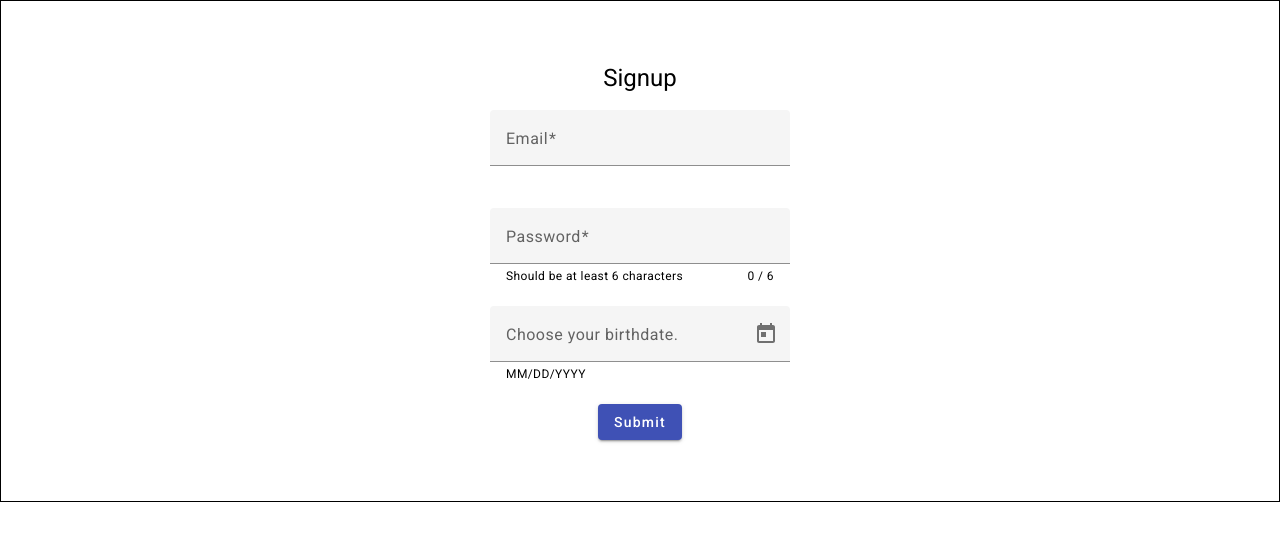
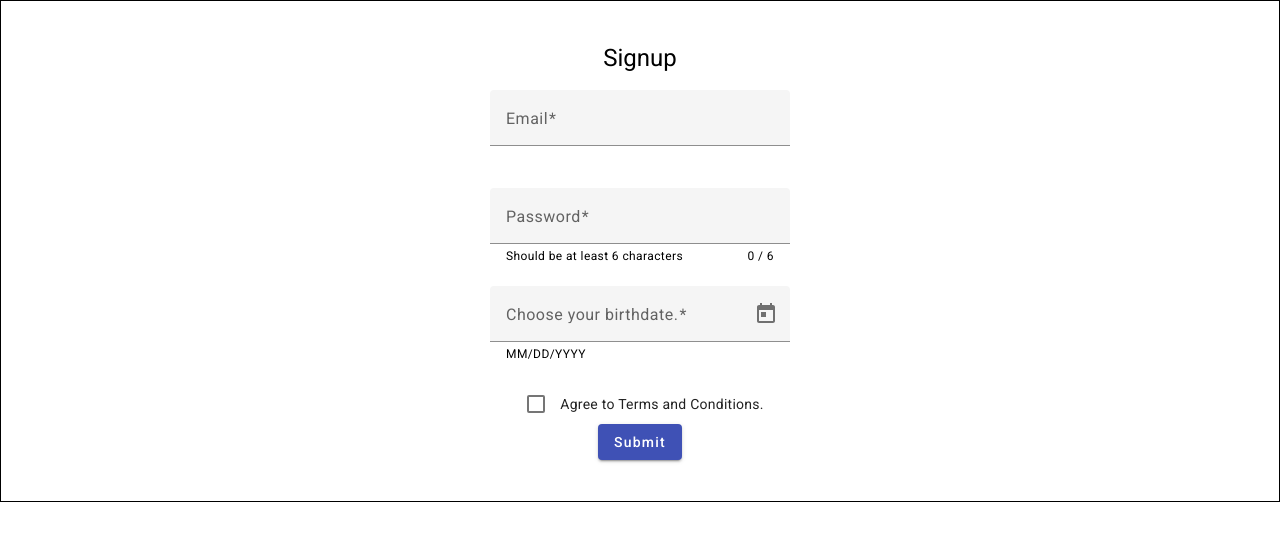
Before and after one commit to bmpmd/fitness-tracker, an Angular app: page /signup in a window 1280 px wide. Shown: the top 540 px of the page. Built offline with nearby package versions, Linux system fonts and the light colour scheme.

Commit message:
checkbox

```diff
--- a/src/app/auth/signup/signup.component.html
+++ b/src/app/auth/signup/signup.component.html
@@ -4,21 +4,15 @@
         <h1>Signup</h1>
         <mat-form-field>
             <mat-label>Email</mat-label>
-            <input
-             ngModel
-             name="email"
-             type="email"
-              matInput
-              placeholder="Your email"
-              email
-              required
-              #emailInput="ngModel">
-              <mat-error *ngIf="emailInput.hasError('required')">Field is required</mat-error>
-              <mat-error *ngIf="!emailInput.hasError('required')">Email is invalid.</mat-error>
+            <input ngModel name="email" type="email" matInput placeholder="Your email" email required
+                #emailInput="ngModel">
+            <mat-error *ngIf="emailInput.hasError('required')">Field is required</mat-error>
+            <mat-error *ngIf="!emailInput.hasError('required')">Email is invalid.</mat-error>
         </mat-form-field>
         <mat-form-field hintLabel="Should be at least 6 characters">
             <mat-label>Password</mat-label>
-            <input #pwInput="ngModel" minlength="6" required  ngModel name="password" type="password" matInput placeholder="Your password">
+            <input #pwInput="ngModel" minlength="6" required ngModel name="password" type="password" matInput
+                placeholder="Your password">
             <mat-hint align="end">{{pwInput.value?.length}} / 6</mat-hint>
             <mat-error>has to be at least 6 characters long.</mat-error>
         </mat-form-field>
@@ -26,12 +20,14 @@
         <mat-form-field>
 
             <mat-label>Choose your birthdate.</mat-label>
-            <input matInput [matDatepicker]="picker" [max]="maxDate">
+            <input  required ngModel name="birthdate" matInput [matDatepicker]="picker" [max]="maxDate">
             <mat-hint>MM/DD/YYYY</mat-hint>
-            <mat-datepicker-toggle matIconSuffix  [for]="picker"></mat-datepicker-toggle>
+            <mat-datepicker-toggle matIconSuffix [for]="picker"></mat-datepicker-toggle>
             <mat-datepicker #picker></mat-datepicker>
+        </mat-form-field>
 
-        </mat-form-field>
+        <mat-checkbox required color="primary" ngModel name="agree">Agree to Terms and Conditions.</mat-checkbox>
+
         <button type="submit" mat-raised-button color="primary">Submit</button>
     </form>
 </section>
```
Also changed, not shown: src/app/material.module.ts (+6 -3 lines).
